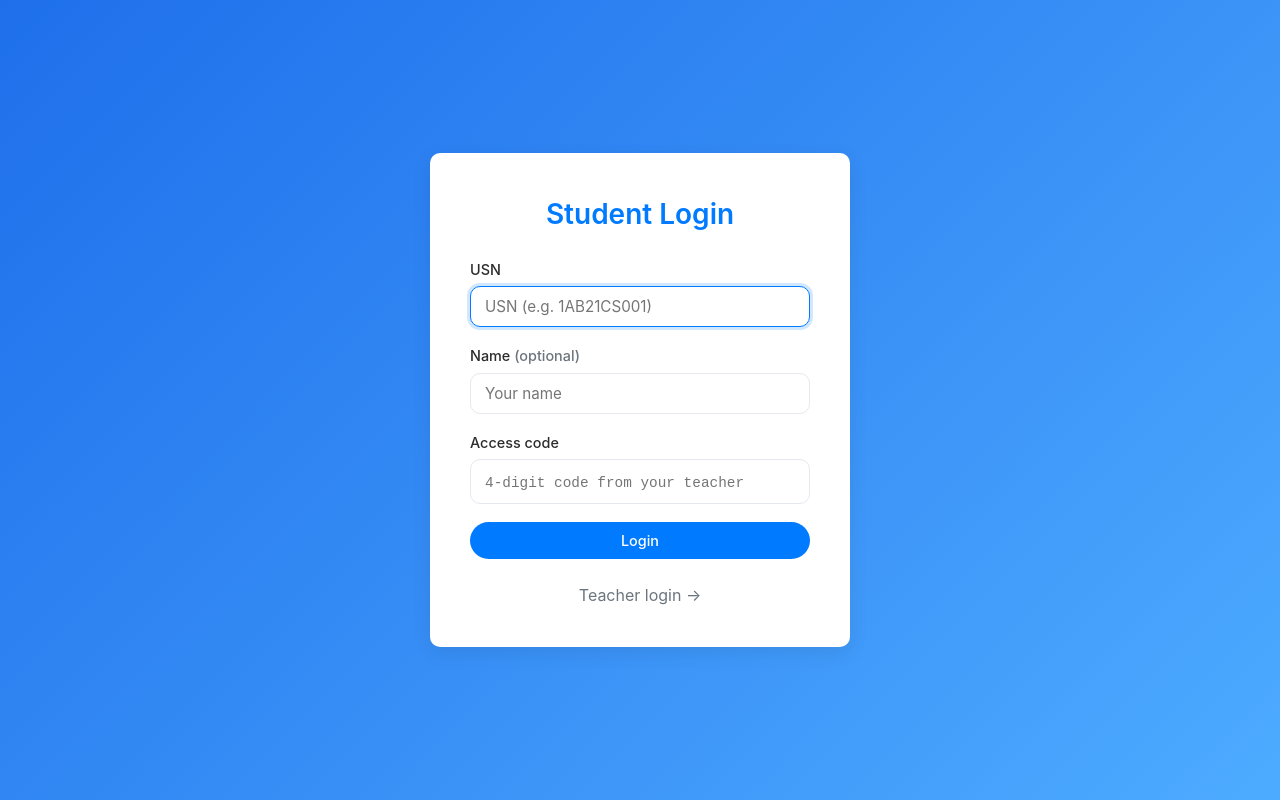
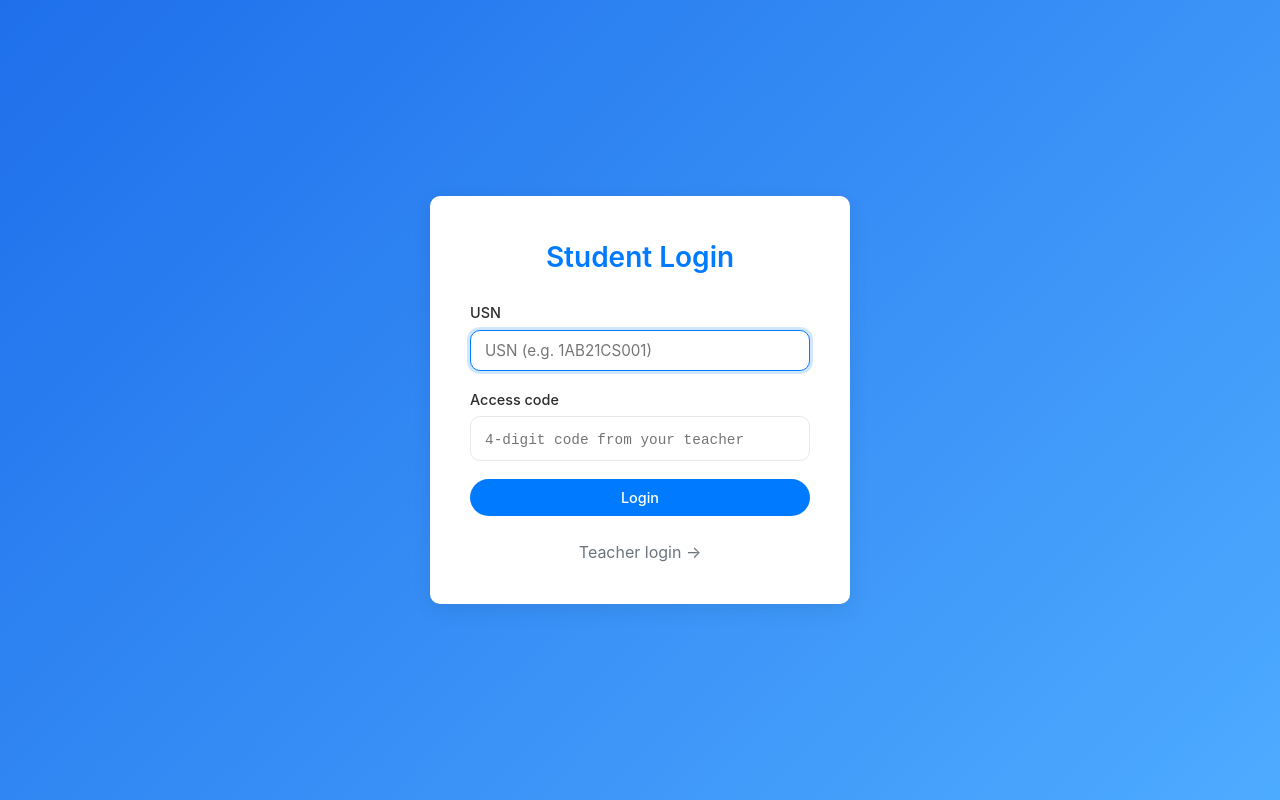
Before and after one commit to mohdadil1/Quiz-app, a React (Vite) app in the folder client/: page / in a window 1280 px wide. Built offline with nearby package versions, Linux system fonts and the light colour scheme; no server answers.

Commit message:
removed name from student login

```diff
--- a/client/src/pages/StudentLogin.jsx
+++ b/client/src/pages/StudentLogin.jsx
@@ -51,7 +51,6 @@ function leaveFullscreen() {
 
 export default function StudentLogin() {
   const [rollno, setRollno] = useState('');
-  const [name, setName] = useState('');
   const [accessCode, setAccessCode] = useState('');
   const [err, setErr] = useState(takeSignedOutNotice);
   const [loading, setLoading] = useState(false);
@@ -75,10 +74,10 @@ export default function StudentLogin() {
         screenResolution: `${screen.width}x${screen.height}`,
         timezone: Intl.DateTimeFormat().resolvedOptions().timeZone
       };
-      const { data } = await api.post('/students/login', { rollno: rollno.trim(), name: name.trim(), accessCode, deviceInfo, deviceId: getDeviceId() });
+      const { data } = await api.post('/students/login', { rollno: rollno.trim(), accessCode, deviceInfo, deviceId: getDeviceId() });
       login(data.token, 'student', {
         rollno: data.rollno,
-        name: data.name || name.trim(),
+        name: data.name || '',
         testId: data.testId,
         testName: data.testName,
         testStatus: data.testStatus,
@@ -121,16 +120,6 @@ export default function StudentLogin() {
             />
           </div>
           <div className="form-group">
-            <label>Name <span className="text-muted">(optional)</span></label>
-            <input
-              type="text"
-              className="form-control"
-              value={name}
-              onChange={(e) => setName(e.target.value)}
-              placeholder="Your name"
-            />
-          </div>
-          <div className="form-group">
             <label>Access code</label>
             <input
               type="text"
```
Also changed, not shown: 1 other file (tests, documents, lock files or other folders).
